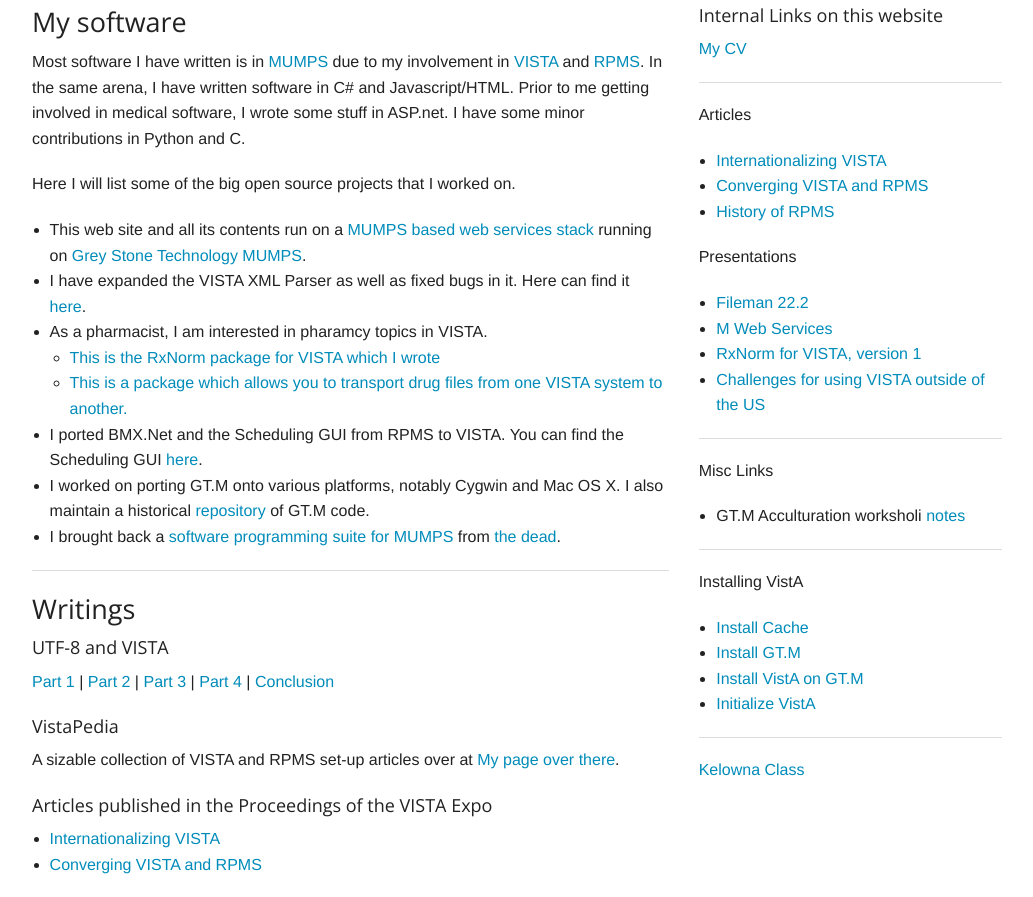
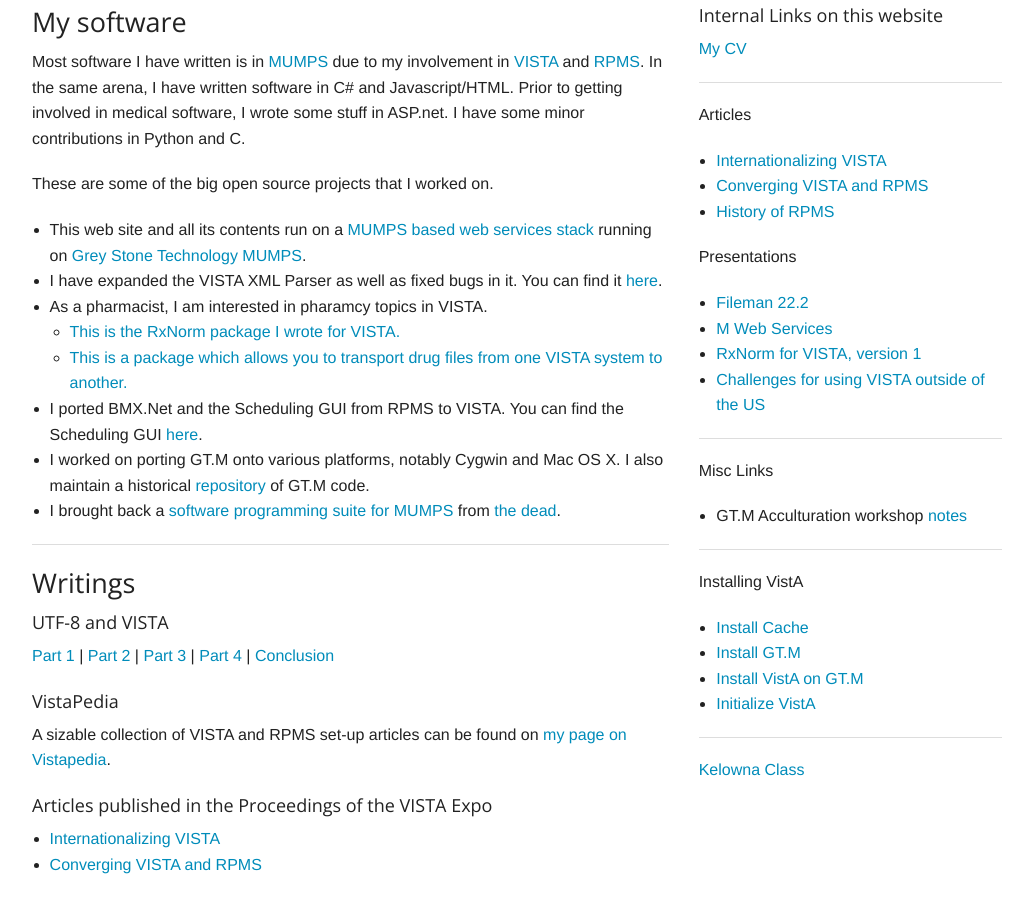
Before and after one commit to shabiel/personal-website, a plain HTML site: page index.html in a window 1280 px wide. Shown: the part 306-1203 px from the top of the page, without its empty margins (123-1156 px from the left). Drawn offline with nearby package versions, Linux system fonts and the light colour scheme.

Commit message:
Copyedited your home page
because it was bugging me. :)

```diff
--- a/index.html
+++ b/index.html
@@ -48,15 +48,15 @@
         <p>Most software I have written is in <a href="http://en.wikipedia.org/wiki/MUMPS">MUMPS</a>
            due to my involvement in <a href="http://en.wikipedia.org/wiki/VistA">VISTA</a>
            and <a href="http://www.ihs.gov/rpms/">RPMS</a>. In the same arena, I have written
-           software in C# and Javascript/HTML. Prior to me getting involved in medical software,
+           software in C# and Javascript/HTML. Prior to getting involved in medical software,
            I wrote some stuff in ASP.net. I have some minor contributions in Python and C.</p>
-        <p>Here I will list some of the big open source projects that I worked on.</p>
+        <p>These are some of the big open source projects that I worked on.</p>
         <ul>
             <li>This web site and all its contents run on a <a href="https://github.com/lparenteau/DataBallet">MUMPS based web services stack</a> running on <a href="http://www.fisglobal.com/products-technologyplatforms-gtm">Grey Stone Technology MUMPS</a>.</li>
-            <li>I have expanded the VISTA XML Parser as well as fixed bugs in it. Here can find it <a href="https://github.com/shabiel/VISTA-xml-processing-utilities">here</a>.</li>
+            <li>I have expanded the VISTA XML Parser as well as fixed bugs in it. You can find it <a href="https://github.com/shabiel/VISTA-xml-processing-utilities">here</a>.</li>
             <li>As a pharmacist, I am interested in pharamcy topics in VISTA.
                 <ul>
-                    <li><a href="https://trac.opensourcevista.net/wiki/RxNormForVista">This is the RxNorm package for VISTA which I wrote</a></li>
+                    <li><a href="https://trac.opensourcevista.net/wiki/RxNormForVista">This is the RxNorm package I wrote for VISTA.</a></li>
                     <li><a href="http://vistapedia.net/index.php/KIDS_Drug_File">This is a package which allows you to transport drug files from one VISTA system to another.</a></li>
                 </ul>
             </li>
@@ -80,7 +80,7 @@
             <a href="//smh101.blogspot.com/2013/04/dont-run-vista-in-utf-8-mode.html">Conclusion</a>
         </p>
         <h5>VistaPedia</h5>
-        <p>A sizable collection of VISTA and RPMS set-up articles over at <a href="http://vistapedia.net/index.php?title=SHabiel_Pages">My page over there</a>.
+        <p>A sizable collection of VISTA and RPMS set-up articles can be found on <a href="http://vistapedia.net/index.php?title=SHabiel_Pages">my page on Vistapedia</a>.
         <h5>Articles published in the Proceedings of the VISTA Expo</h5>
           <ul>
               <li><a href="articles/VISTAi18nl10n.html">Internationalizing VISTA</a></li>
@@ -107,7 +107,7 @@
       <hr />
       <p>Misc Links</p>
       <ul>
-      <li>GT.M Acculturation worksholi <a href="AcculturationWorksholi/index.html">notes</a></li>
+      <li>GT.M Acculturation workshop <a href="AcculturationWorksholi/index.html">notes</a></li>
       </ul>
       <hr />
       <p>Installing VistA</p>
```
